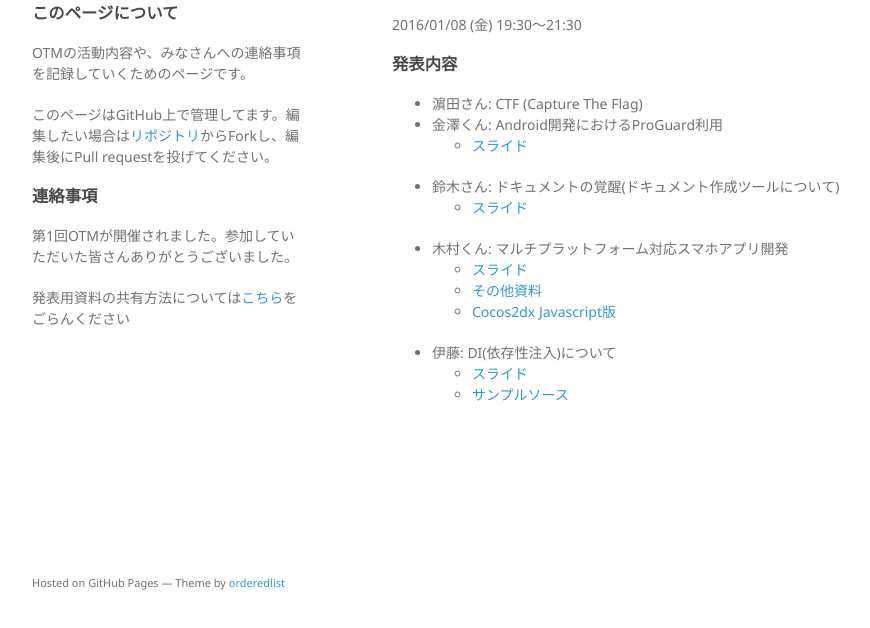
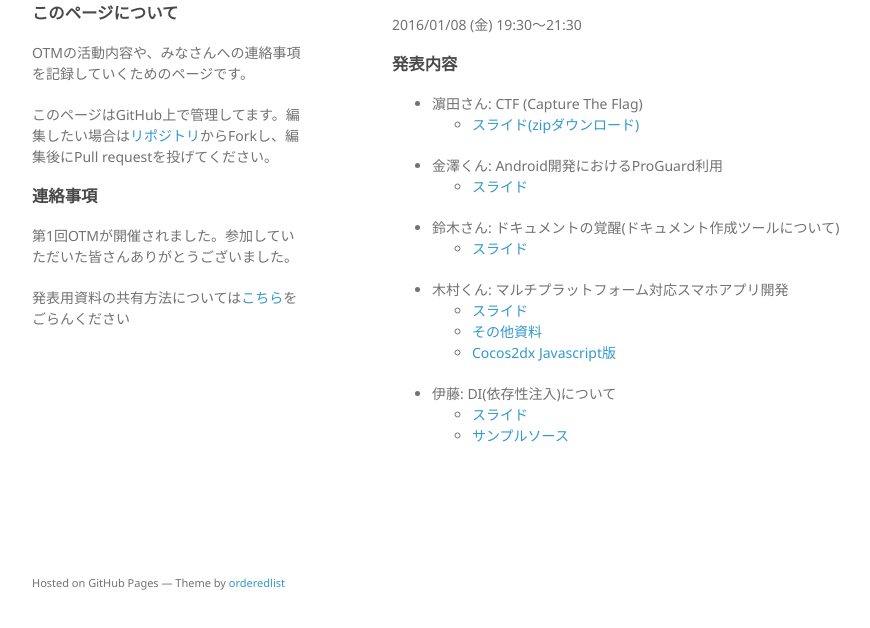
Before and after one commit to yuizho/yuizho.github.io, a plain HTML site: page index.html in a window 1280 px wide. Shown: the part 138-766 px from the top of the page, without its empty margins (178-1048 px from the left). Drawn offline with Linux system fonts and the light colour scheme.

Commit message:
index.htmlの第1回活動記録に濵田さんのスライドを追加

```diff
--- a/index.html
+++ b/index.html
@@ -34,6 +34,9 @@
         <h3>発表内容</h3>
         <ul>
           <li>濵田さん: CTF (Capture The Flag)
+            <ul>
+              <li><a href="docs/Capture The Flag.zip" class="commit-link">スライド(zipダウンロード)</a></li>
+            </ul>
           </li>
           <li>金澤くん: Android開発におけるProGuard利用
             <ul>
```
Also changed, not shown: 1 other file.
